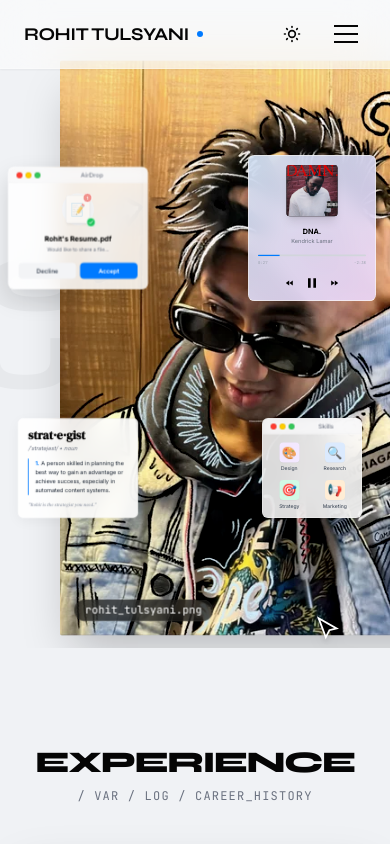
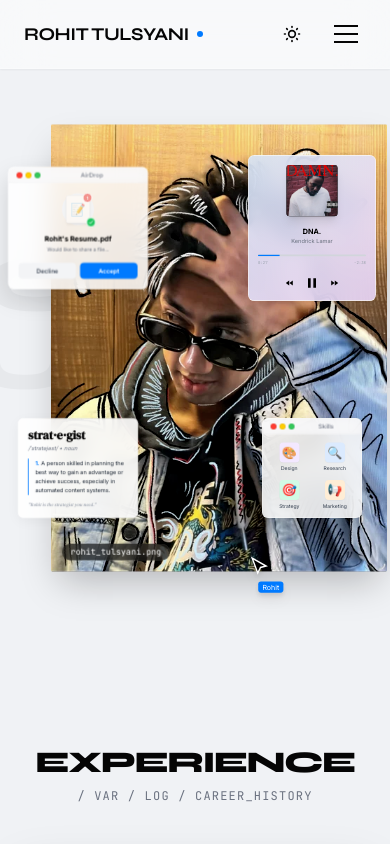
Before and after one commit to rtulsyani36/portfolio, a React (Vite) app: page / in a window 390 px wide. Shown: the top 844 px of the page. Built offline with nearby package versions, Linux system fonts and the light colour scheme; a web font is replaced by a local one.

Commit message:
mobile main image changes

```diff
--- a/components/Hero.tsx
+++ b/components/Hero.tsx
@@ -21,7 +21,7 @@ const INITIAL_ITEMS: DesktopItem[] = [
 ];
 
 const MOBILE_POSITIONS: Record<string, { x: number, y: number, zIndex: number }> = {
-  '1': { x: 50, y: 50, zIndex: 10 }, // Image (Center)
+  '1': { x: 40, y: 50, zIndex: 10 }, // Image (Center)
   '4': { x: 20, y: 30, zIndex: 50 }, // Resume (Top Left) - Moved Up
   '2': { x: 80, y: 30, zIndex: 20 }, // Music (Top Right) - Moved Up
   '3': { x: 20, y: 70, zIndex: 30 }, // Dictionary (Bottom Left) - Moved Down
@@ -328,7 +328,7 @@ e.preventDefault();
                     } else if (item.type === 'resume' || item.type === 'finder') {
                         scaleValue = 0.5; // Kept at 0.5x
                     } else if (item.type === 'image') {
-                        scaleValue = 0.9; // Updated to 0.9x per request
+                        scaleValue = 0.7; // Updated to 0.9x per request
                     }
                 }
 
```
